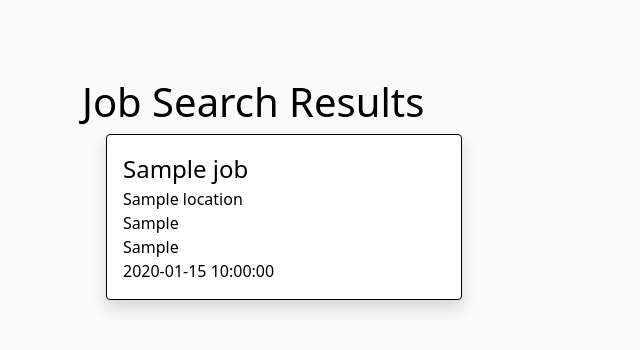
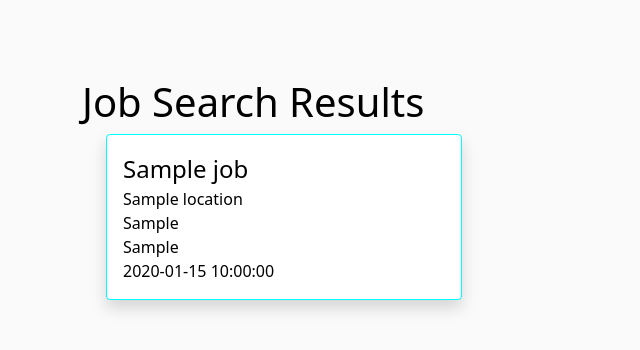
Before and after one commit to grillzwitu/gogetjob, a Flask app: template job_func/templates/job_results.html in a window 1280 px wide, with the pointer over the restyled element. Shown: the part 82-432 px from the top of the page, without its empty margins (0-640 px from the left). Run offline with Flask 2, Linux system fonts and the light colour scheme; the template is opened without the code that fills it: most values are stand-ins (such as "Sample title", 1, 10 or a date in 2020); data that the repository does not hold is empty; some libraries are stand-ins or nearby versions.

Commit message:
updated css on border color

```diff
--- a/job_func/static/main.css
+++ b/job_func/static/main.css
@@ -92,5 +92,5 @@ a.article-title:hover {
 }
 
 .col-4:hover{
-  border: thin solid #000000;
+  border: thin solid aqua;
 }
```
